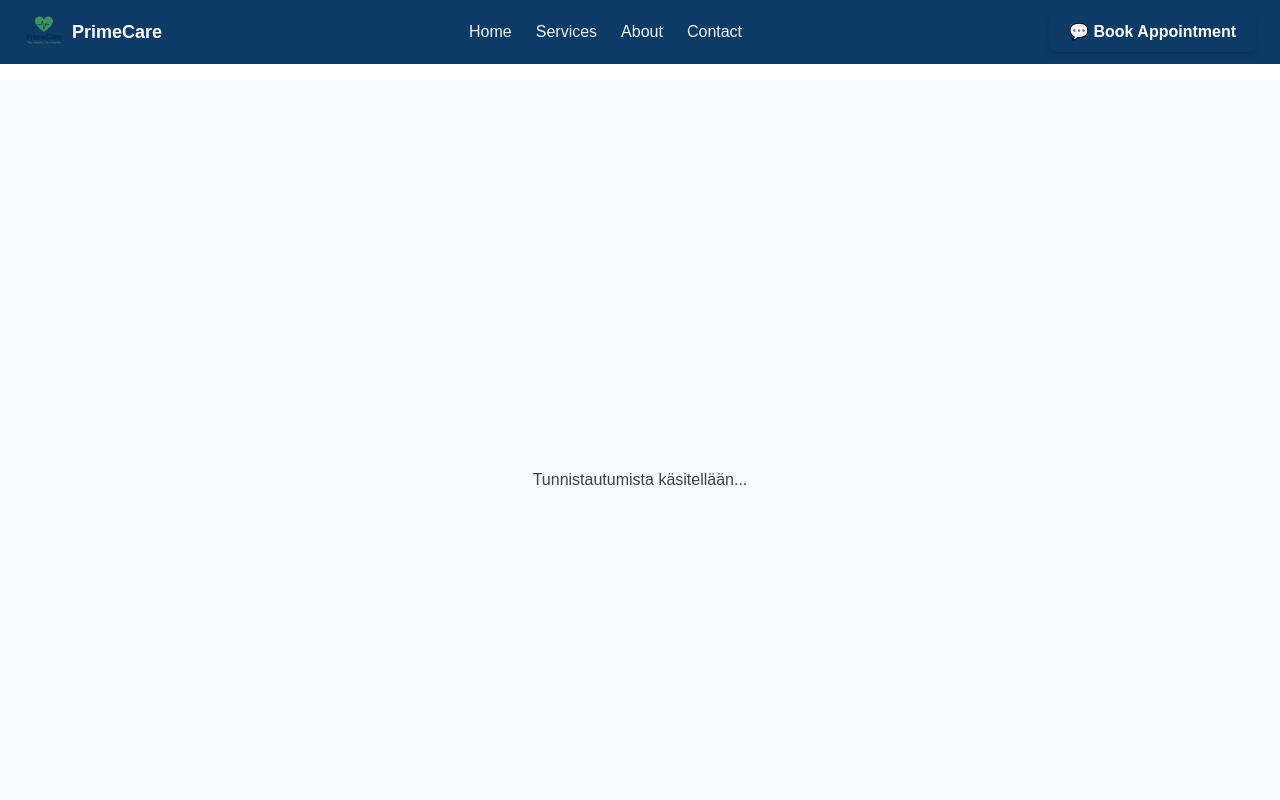
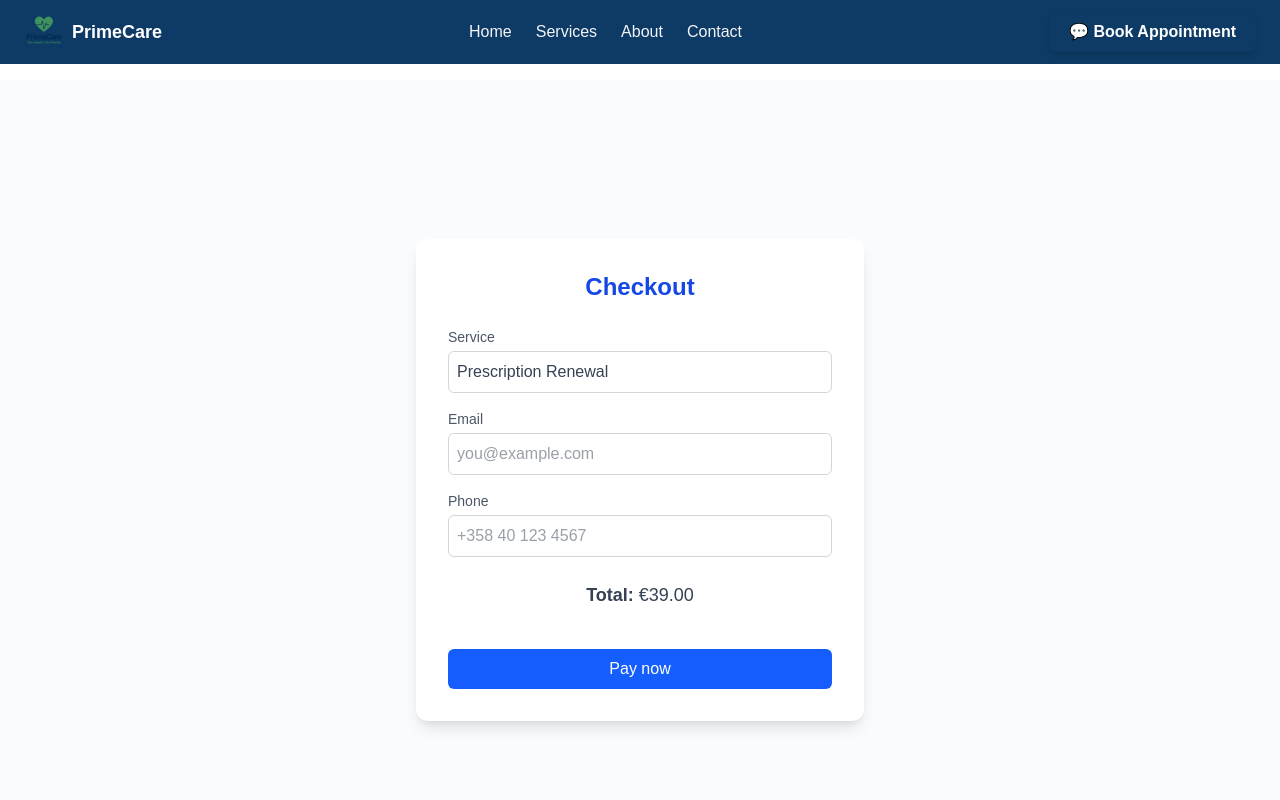
Before and after one commit to alfuapp/primecare, a Next.js app: page /callback in a window 1280 px wide. Before the commit this address had no page. Shown: the top 800 px of the page. Built offline with nearby package versions, Linux system fonts and the light colour scheme.

Commit message:
update callback page and finalize Suspense fix

```diff
--- a/src/app/callback/page.tsx
+++ b/src/app/callback/page.tsx
@@ -1,47 +1,115 @@
 "use client";
 
-import { Suspense, useEffect } from "react";
+import { Suspense, useEffect, useState } from "react";
 import { useRouter, useSearchParams } from "next/navigation";
 
-function CallbackInner() {
+/**
+ * Qaybta gudaha ee Checkout page.
+ * Waxaa lagu duubayaa Suspense si Next.js App Router u aqbalo useSearchParams()
+ */
+function CheckoutInner() {
   const router = useRouter();
   const params = useSearchParams();
 
+  // Local states
+  const [price, setPrice] = useState<number | null>(null);
+  const [service, setService] = useState<string>("Prescription Renewal");
+  const [email, setEmail] = useState<string>("");
+  const [phone, setPhone] = useState<string>("");
+
+  // ✅ Hel URL query parameters (price, service, iwm)
   useEffect(() => {
-    const status = params.get("status");
-    const email = params.get("email");
-    const phone = params.get("phone");
-    const service = params.get("service");
-    const price = params.get("price");
+    const p = params.get("price");
+    const s = params.get("service");
+    if (p) setPrice(Number(p));
+    if (s) setService(s);
+  }, [params]);
 
-    if (status === "success") {
-      // ✅ Redirect to success page with all info
-      const query = new URLSearchParams({
-        email: email || "",
-        phone: phone || "",
-        service: service || "",
-        price: price || "",
-        status: "success",
-      }).toString();
-
-      router.replace(`/success?${query}`);
-    } else {
-      alert("Virhe tunnistautumisessa, yritä uudelleen.");
-      router.push("/checkout");
-    }
-  }, [params, router]);
+  // ✅ Markuu user-ku dhameeyo, u gudub /callback
+  const handlePay = () => {
+    const query = new URLSearchParams({
+      status: "success",
+      email,
+      phone,
+      service,
+      price: price ? String(price) : "",
+    }).toString();
+    router.push(`/callback?${query}`);
+  };
 
   return (
-    <main className="flex items-center justify-center min-h-screen bg-[#F9FBFD] text-gray-700">
-      <p>Tunnistautumista käsitellään...</p>
+    <main className="flex flex-col items-center justify-center min-h-screen bg-[#F9FBFD] text-gray-700 px-4">
+      <div className="bg-white rounded-xl shadow-lg p-8 w-full max-w-md">
+        <h1 className="text-2xl font-semibold text-blue-700 mb-6 text-center">
+          Checkout
+        </h1>
+
+        <div className="space-y-4">
+          <div>
+            <label className="block text-sm font-medium text-gray-600">
+              Service
+            </label>
+            <input
+              type="text"
+              value={service}
+              onChange={(e) => setService(e.target.value)}
+              className="mt-1 w-full border border-gray-300 rounded-md p-2"
+            />
+          </div>
+
+          <div>
+            <label className="block text-sm font-medium text-gray-600">
+              Email
+            </label>
+            <input
+              type="email"
+              value={email}
+              onChange={(e) => setEmail(e.target.value)}
+              placeholder="you@example.com"
+              className="mt-1 w-full border border-gray-300 rounded-md p-2"
+              required
+            />
+          </div>
+
+          <div>
+            <label className="block text-sm font-medium text-gray-600">
+              Phone
+            </label>
+            <input
+              type="tel"
+              value={phone}
+              onChange={(e) => setPhone(e.target.value)}
+              placeholder="+358 40 123 4567"
+              className="mt-1 w-full border border-gray-300 rounded-md p-2"
+            />
+          </div>
+
+          <div className="text-center mt-6">
+            <p className="text-lg">
+              <strong>Total:</strong>{" "}
+              {price ? `€${(price / 100).toFixed(2)}` : "€39.00"}
+            </p>
+          </div>
+
+          <button
+            onClick={handlePay}
+            className="w-full mt-6 bg-blue-600 text-white py-2 rounded-md font-medium hover:bg-blue-700 transition"
+          >
+            Pay now
+          </button>
+        </div>
+      </div>
     </main>
   );
 }
 
-export default function CallbackPage() {
+/**
+ * Wrapper component oo lagu daray Suspense
+ */
+export default function CheckoutPage() {
   return (
-    <Suspense fallback={<div>Loading...</div>}>
-      <CallbackInner />
+    <Suspense fallback={<div className="text-center p-10">Loading checkout...</div>}>
+      <CheckoutInner />
     </Suspense>
   );
 }
```
